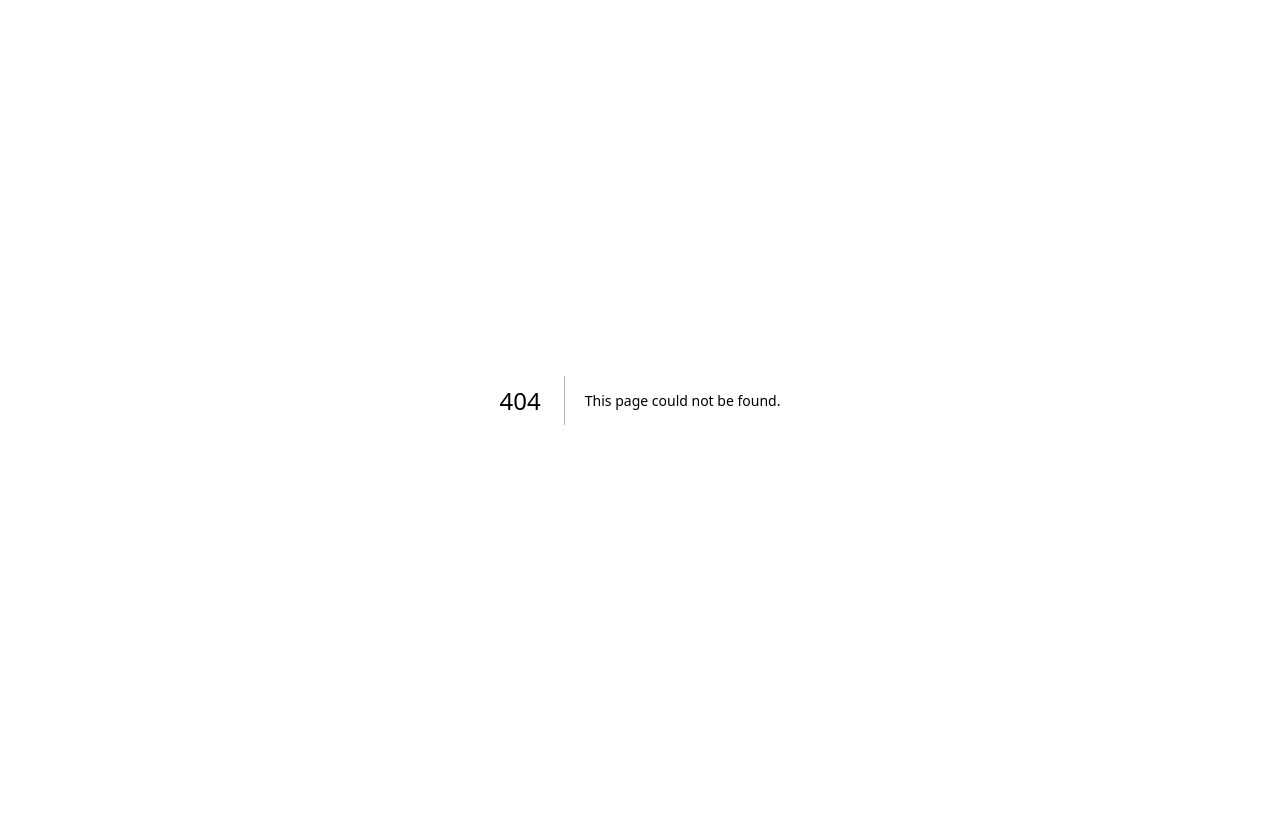
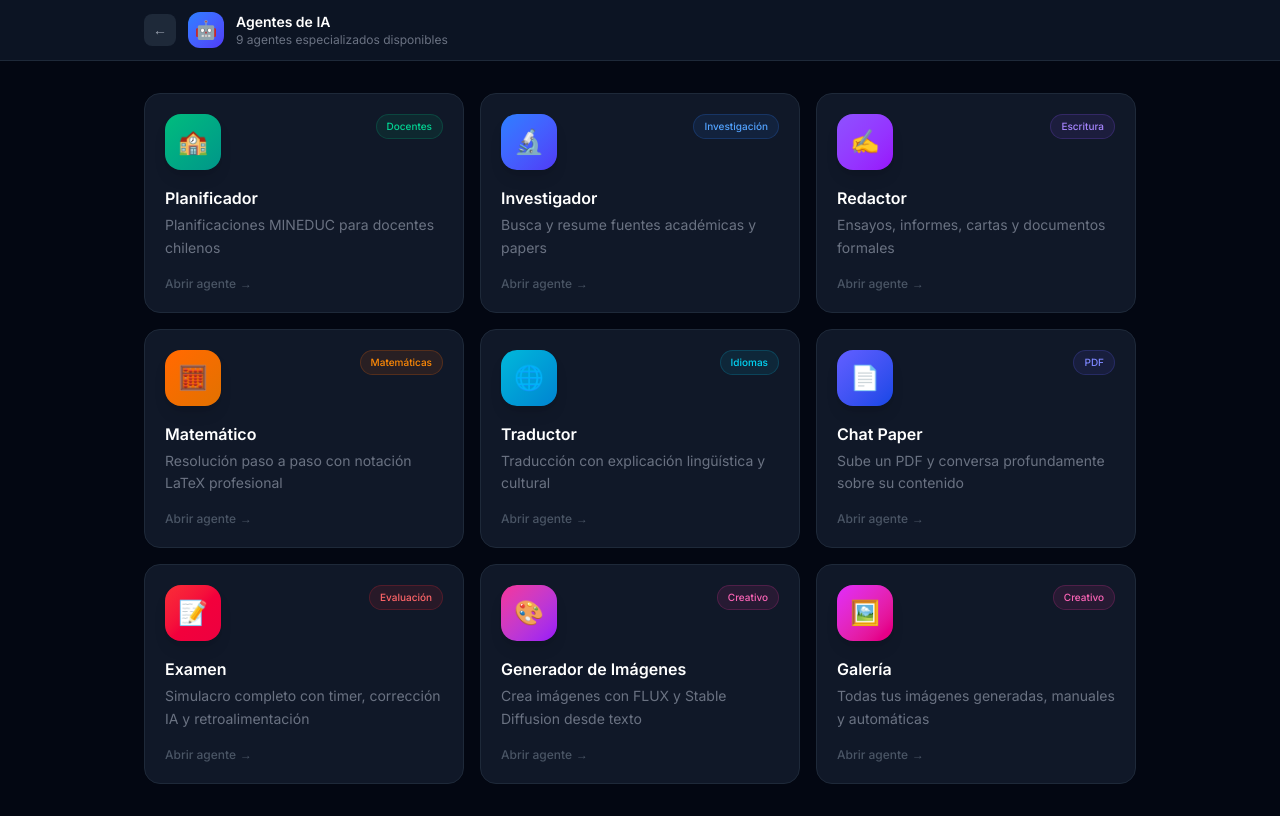
Before and after one commit to innova-space-edu/eduai-platform, a Next.js app: page /agentes in a window 1280 px wide. Before the commit this address had no page. Built offline with nearby package versions, Linux system fonts and the light colour scheme.

Commit message:
feat: sidebar limpio con icono único de agentes, página /agentes con grid de cards

```diff
--- /dev/null
+++ b/app/agentes/page.tsx
@@ -0,0 +1,160 @@
+"use client"
+
+import { useRouter } from "next/navigation"
+import Link from "next/link"
+
+const AGENTS = [
+  {
+    id: "educador",
+    icon: "🏫",
+    name: "Planificador",
+    description: "Planificaciones MINEDUC para docentes chilenos",
+    color: "from-emerald-500 to-teal-600",
+    href: "/educador",
+    tag: "Docentes",
+  },
+  {
+    id: "investigador",
+    icon: "🔬",
+    name: "Investigador",
+    description: "Busca y resume fuentes académicas y papers",
+    color: "from-blue-500 to-indigo-600",
+    href: "/investigador",
+    tag: "Investigación",
+  },
+  {
+    id: "redactor",
+    icon: "✍️",
+    name: "Redactor",
+    description: "Ensayos, informes, cartas y documentos formales",
+    color: "from-violet-500 to-purple-600",
+    href: "/redactor",
+    tag: "Escritura",
+  },
+  {
+    id: "matematico",
+    icon: "🧮",
+    name: "Matemático",
+    description: "Resolución paso a paso con notación LaTeX profesional",
+    color: "from-orange-500 to-amber-600",
+    href: "/matematico",
+    tag: "Matemáticas",
+  },
+  {
+    id: "traductor",
+    icon: "🌐",
+    name: "Traductor",
+    description: "Traducción con explicación lingüística y cultural",
+    color: "from-cyan-500 to-sky-600",
+    href: "/traductor",
+    tag: "Idiomas",
+  },
+  {
+    id: "paper",
+    icon: "📄",
+    name: "Chat Paper",
+    description: "Sube un PDF y conversa profundamente sobre su contenido",
+    color: "from-indigo-500 to-blue-700",
+    href: "/paper",
+    tag: "PDF",
+  },
+  {
+    id: "examen",
+    icon: "📝",
+    name: "Examen",
+    description: "Simulacro completo con timer, corrección IA y retroalimentación",
+    color: "from-red-500 to-rose-600",
+    href: "/examen",
+    tag: "Evaluación",
+  },
+  {
+    id: "imagenes",
+    icon: "🎨",
+    name: "Generador de Imágenes",
+    description: "Crea imágenes con FLUX y Stable Diffusion desde texto",
+    color: "from-pink-500 to-purple-600",
+    href: "/imagenes",
+    tag: "Creativo",
+  },
+  {
+    id: "galeria",
+    icon: "🖼️",
+    name: "Galería",
+    description: "Todas tus imágenes generadas, manuales y automáticas",
+    color: "from-fuchsia-500 to-pink-600",
+    href: "/galeria",
+    tag: "Creativo",
+  },
+]
+
+const TAG_COLORS: Record<string, string> = {
+  "Docentes":      "bg-emerald-500/10 text-emerald-400 border-emerald-500/20",
+  "Investigación": "bg-blue-500/10 text-blue-400 border-blue-500/20",
+  "Escritura":     "bg-violet-500/10 text-violet-400 border-violet-500/20",
+  "Matemáticas":   "bg-orange-500/10 text-orange-400 border-orange-500/20",
+  "Idiomas":       "bg-cyan-500/10 text-cyan-400 border-cyan-500/20",
+  "PDF":           "bg-indigo-500/10 text-indigo-400 border-indigo-500/20",
+  "Evaluación":    "bg-red-500/10 text-red-400 border-red-500/20",
+  "Creativo":      "bg-pink-500/10 text-pink-400 border-pink-500/20",
+}
+
+export default function AgentesPage() {
+  const router = useRouter()
+
+  return (
+    <div className="min-h-screen bg-gray-950">
+      {/* Header */}
+      <div className="border-b border-gray-800 bg-gray-900/80 sticky top-0 z-10">
+        <div className="max-w-5xl mx-auto px-4 py-3 flex items-center gap-3">
+          <button
+            onClick={() => router.back()}
+            className="w-8 h-8 flex items-center justify-center rounded-lg bg-gray-800 hover:bg-gray-700 text-gray-400 hover:text-white transition-all text-sm"
+          >←</button>
+          <div className="w-9 h-9 rounded-xl bg-gradient-to-br from-blue-500 to-indigo-600 flex items-center justify-center text-lg">🤖</div>
+          <div>
+            <h1 className="text-white font-semibold text-sm">Agentes de IA</h1>
+            <p className="text-gray-500 text-xs">{AGENTS.length} agentes especializados disponibles</p>
+          </div>
+        </div>
+      </div>
+
+      <div className="max-w-5xl mx-auto px-4 py-8">
+        <div className="grid grid-cols-1 sm:grid-cols-2 lg:grid-cols-3 gap-4">
+          {AGENTS.map(a => (
+            <Link
+              key={a.id}
+              href={a.href}
+              className="group bg-gray-900 border border-gray-800 hover:border-gray-600 rounded-2xl p-5 flex flex-col gap-4 transition-all hover:bg-gray-900/80 hover:scale-[1.02] hover:shadow-xl hover:shadow-black/20"
+            >
+              {/* Icon + tag */}
+              <div className="flex items-start justify-between">
+                <div className={`w-14 h-14 rounded-2xl bg-gradient-to-br ${a.color} flex items-center justify-center text-2xl shadow-lg group-hover:scale-105 transition-transform`}>
+                  {a.icon}
+                </div>
+                <span className={`text-[10px] font-medium px-2.5 py-1 rounded-full border ${TAG_COLORS[a.tag] || "bg-gray-800 text-gray-500 border-gray-700"}`}>
+                  {a.tag}
+                </span>
+              </div>
+
+              {/* Info */}
+              <div>
+                <h3 className="text-white font-semibold text-base mb-1 group-hover:text-blue-300 transition-colors">
+                  {a.name}
+                </h3>
+                <p className="text-gray-500 text-sm leading-relaxed">
+                  {a.description}
+                </p>
+              </div>
+
+              {/* CTA */}
+              <div className="flex items-center gap-1 text-gray-600 group-hover:text-blue-400 text-xs font-medium transition-colors mt-auto">
+                <span>Abrir agente</span>
+                <span className="group-hover:translate-x-1 transition-transform inline-block">→</span>
+              </div>
+            </Link>
+          ))}
+        </div>
+      </div>
+    </div>
+  )
+}
--- a/app/dashboard/page.tsx
+++ b/app/dashboard/page.tsx
@@ -15,20 +15,10 @@ const LEVELS = [
   { name: "Maestro",      min: 5000, max: 99999 },
 ]
 
-const AGENTS = [
-  { id: "educador",     icon: "🏫", name: "Planificador", color: "from-emerald-500 to-teal-600",  href: "/educador"     },
-  { id: "investigador", icon: "🔬", name: "Investigador", color: "from-blue-500 to-indigo-600",   href: "/investigador" },
-  { id: "redactor",     icon: "✍️",  name: "Redactor",     color: "from-violet-500 to-purple-600", href: "/redactor"     },
-  { id: "matematico",   icon: "🧮",  name: "Matemático",   color: "from-orange-500 to-amber-600",  href: "/matematico"   },
-  { id: "traductor",    icon: "🌐",  name: "Traductor",    color: "from-cyan-500 to-sky-600",      href: "/traductor"    },
-  { id: "paper",        icon: "📄",  name: "Chat Paper",   color: "from-indigo-500 to-blue-700",   href: "/paper"        },
-  { id: "examen",       icon: "📝",  name: "Examen",       color: "from-red-500 to-rose-600",      href: "/examen"       },
-  { id: "imagenes",     icon: "🎨",  name: "Imágenes",     color: "from-pink-500 to-purple-600",   href: "/imagenes"     },
-  { id: "galeria",      icon: "🖼️",  name: "Galería",      color: "from-fuchsia-500 to-pink-600",  href: "/galeria"      },
-]
-
 const BOTTOM_LINKS = [
+  { href: "/agentes",  icon: "🤖", label: "Agentes"   },
   { href: "/sessions", icon: "📚", label: "Sesiones"  },
+  { href: "/galeria",  icon: "🖼️",  label: "Galería"   },
   { href: "/ranking",  icon: "🏆", label: "Ranking"   },
   { href: "/collab",   icon: "🤝", label: "Colaborar" },
   { href: "/profile",  icon: "👤", label: "Perfil"    },
@@ -42,7 +32,6 @@ export default function Dashboard() {
   const [sessions, setSessions] = useState(0)
   const [topic, setTopic]       = useState("")
   const [expanded, setExpanded] = useState(false)
-  const [ready, setReady]       = useState(false)
   const router   = useRouter()
   const supabase = createClient()
 
@@ -51,6 +40,7 @@ export default function Dashboard() {
       const { data: { user } } = await supabase.auth.getUser()
       if (!user) { router.push("/login"); return }
       setUser(user)
+
       const { data } = await supabase
         .from("profiles")
         .select("xp, streak_days")
@@ -84,7 +74,7 @@ export default function Dashboard() {
     if (topic.trim()) router.push(`/study/${encodeURIComponent(topic.trim())}`)
   }
 
-  const sw = expanded ? "224px" : "64px"
+  const sw = expanded ? "200px" : "64px"
 
   return (
     <div className="min-h-screen bg-gray-950 flex">
@@ -94,6 +84,7 @@ export default function Dashboard() {
         style={{ width: sw }}
         className="fixed left-0 top-0 h-full bg-gray-900 border-r border-gray-800 flex flex-col z-20 transition-all duration-300 overflow-hidden"
       >
+        {/* Logo / toggle */}
         <button
           onClick={() => setExpanded(!expanded)}
           className="h-14 flex items-center border-b border-gray-800 flex-shrink-0 hover:bg-gray-800 transition-colors px-3 gap-3 w-full"
@@ -108,45 +99,39 @@ export default function Dashboard() {
           )}
         </button>
 
+        {/* Nav links */}
         <div className="flex-1 py-3 flex flex-col overflow-y-auto overflow-x-hidden">
-          {expanded && (
-            <p className="text-gray-600 text-[10px] uppercase tracking-widest px-4 mb-2">Agentes</p>
-          )}
-          {AGENTS.map(a => (
+          {BOTTOM_LINKS.map(item => (
             <Link
-              key={a.id}
-              href={a.href}
-              title={!expanded ? a.name : undefined}
+              key={item.href}
+              href={item.href}
+              title={!expanded ? item.label : undefined}
               className="flex items-center gap-3 mx-2 mb-1 px-2 py-2.5 rounded-xl border border-transparent hover:bg-gray-800 hover:border-gray-700 transition-all group"
             >
-              <div className={`w-10 h-10 rounded-xl bg-gradient-to-br ${a.color} flex items-center justify-center text-xl flex-shrink-0 shadow-md group-hover:scale-105 transition-transform`}>
-                {a.icon}
-              </div>
+              <span className="text-2xl w-10 text-center flex-shrink-0">{item.icon}</span>
               {expanded && (
                 <span className="text-gray-400 group-hover:text-white text-sm font-medium whitespace-nowrap">
-                  {a.name}
+                  {item.label}
                 </span>
               )}
             </Link>
           ))}
         </div>
 
-        <div className="border-t border-gray-800 py-3 flex flex-col flex-shrink-0">
-          {BOTTOM_LINKS.map(item => (
-            <Link
-              key={item.href}
-              href={item.href}
-              title={!expanded ? item.label : undefined}
-              className="flex items-center gap-3 mx-2 mb-1 px-2 py-2 rounded-xl border border-transparent hover:bg-gray-800 hover:border-gray-700 transition-all group"
-            >
-              <span className="text-xl w-10 text-center flex-shrink-0">{item.icon}</span>
-              {expanded && (
-                <span className="text-gray-500 group-hover:text-gray-200 text-sm whitespace-nowrap">
-                  {item.label}
-                </span>
-              )}
-            </Link>
-          ))}
+        {/* Logout */}
+        <div className="border-t border-gray-800 py-3 flex-shrink-0">
+          <button
+            onClick={async () => { await supabase.auth.signOut(); router.push("/login") }}
+            className="flex items-center gap-3 mx-2 px-2 py-2.5 rounded-xl border border-transparent hover:bg-gray-800 hover:border-gray-700 transition-all group w-[calc(100%-16px)]"
+            title={!expanded ? "Salir" : undefined}
+          >
+            <span className="text-2xl w-10 text-center flex-shrink-0">🚪</span>
+            {expanded && (
+              <span className="text-gray-500 group-hover:text-red-400 text-sm whitespace-nowrap transition-colors">
+                Cerrar sesión
+              </span>
+            )}
+          </button>
         </div>
       </aside>
 
@@ -165,12 +150,6 @@ export default function Dashboard() {
               </span>
               <span className="text-blue-400 text-sm font-medium">{level}</span>
               <span className="text-yellow-400 text-sm font-bold">⚡ {xp}</span>
-              <button
-                onClick={async () => { await supabase.auth.signOut(); router.push("/login") }}
-                className="text-gray-600 hover:text-gray-300 text-sm transition-colors"
-              >
-                Salir
-              </button>
             </div>
           </div>
         </div>
@@ -188,10 +167,10 @@ export default function Dashboard() {
           {/* Stats */}
           <div className="grid grid-cols-4 gap-3">
             {[
-              { label: "Nivel",    value: level,           color: "text-blue-400"   },
-              { label: "XP Total", value: `${xp} XP`,      color: "text-yellow-400" },
-              { label: "Racha",    value: `${streak} días`, color: "text-orange-400" },
-              { label: "Sesiones", value: String(sessions), color: "text-green-400"  },
+              { label: "Nivel",    value: level,            color: "text-blue-400"   },
+              { label: "XP Total", value: `${xp} XP`,       color: "text-yellow-400" },
+              { label: "Racha",    value: `${streak} días`,  color: "text-orange-400" },
+              { label: "Sesiones", value: String(sessions),  color: "text-green-400"  },
             ].map(s => (
               <div key={s.label} className="bg-gray-900 border border-gray-800 rounded-2xl p-4">
                 <p className="text-gray-600 text-xs mb-1">{s.label}</p>
```
